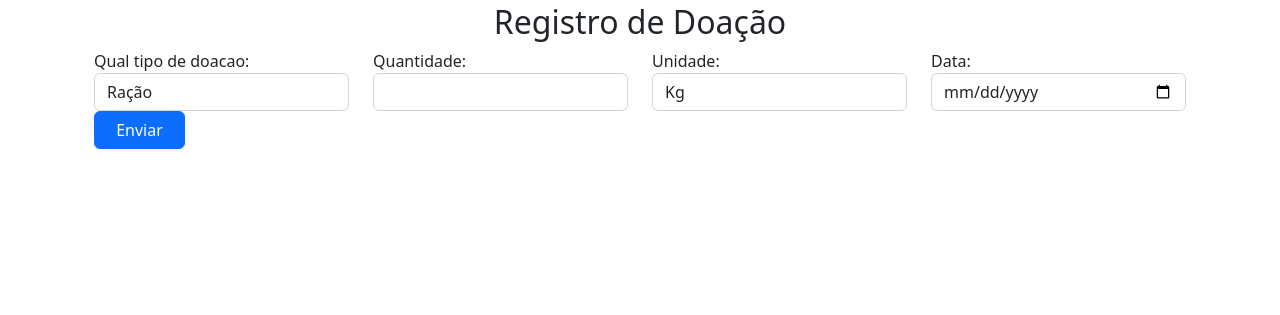
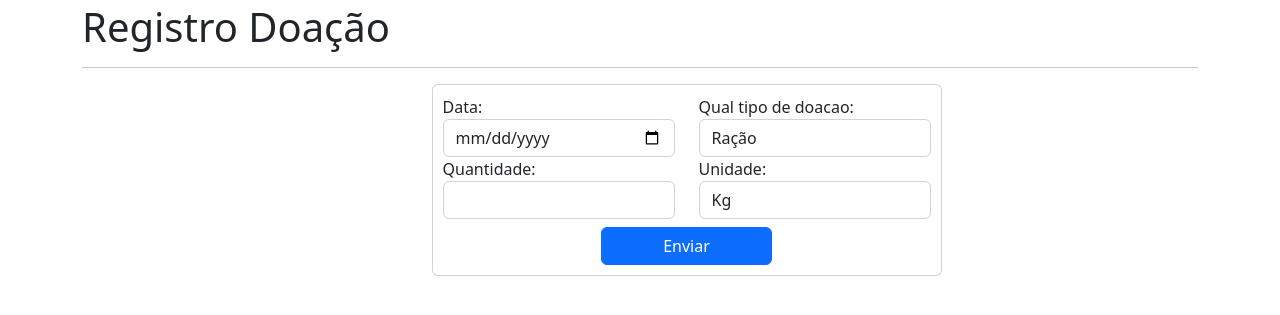
Before and after one commit to tomasfn87/adote-ou-apadrinhe-um-animal, a Django app: page /registro_doacao/ in a window 1280 px wide. Shown: the part 55-370 px from the top of the page. Run offline with Django 4.2, Linux system fonts and the light colour scheme; the visitor is signed in with stand-in values (Sample User, id 1); data that the repository does not hold is empty; some libraries are stand-ins or nearby versions.

Commit message:
Organização front registro_doacao.html e inicio metas.html

```diff
--- a/animais/templates/animais/registro_doacao.html
+++ b/animais/templates/animais/registro_doacao.html
@@ -1,6 +1,8 @@
 {% extends 'animais/base.html' %}
 {% block title %}Adote ou Apadrinhe um Animal{% endblock %}
 {% block content %}
+<h1>Registro Doação</h1>
+<hr>
  {% if not user.is_authenticated %}
     <span>Clique no botão abaixo para fazer login</span>
     <br><br>
@@ -12,27 +14,41 @@
     {{ aviso }}
 </div>
 {% endif %}
+
+<div class="container">
+  <div class="row justify-content-center">
+    <div class="col-1">
+    </div>
+    <div class="col-6">
+
         <div class="container-sm custom-margin-auto">
-        <h2 class="text-center">Registro de Doação</h2>
-        <form method="post" action="">
+         <div class = 'card justify-content-md-center'>
+             <form class = 'justify-content-md-center' method="post" action="">
             {% csrf_token %}
-            <div class="form-group">
+                <div class="form-group justify-content-md-center">
+
                         <div class="row">
+                            <div class="col-6">
+                                <label for="postdate">Data:</label>
+                                <input type="date" class="form-control" id="postdate" name="postdate">
+                            </div>
 
-                    <div class="col-md-3">
+                            <div class = col-6>
                                 <label for="tipo_doacao">Qual tipo de doacao:</label>
                                 <select class="form-control" id="tipo_doacao" name="tipo_doacao" required>
                                     <option value="Ração">Ração</option>
                                     <option value="Areia">Areia</option>
                                 </select>
                             </div>
+                        </div>
 
-                    <div class="col-md-3">
+                        <div class="row">
+                            <div class = col-6>
                                 <label for="quantidade">Quantidade:</label>
                                 <input type="number" class="form-control" id="quantidade" name="quantidade" required>
                             </div>
 
-                    <div class="col-md-3">
+                            <div class = col-6>
                                 <label for="unidade">Unidade:</label>
                                 <select class="form-control" id="unidade" name="unidade" required>
                                     <option value="Kg">Kg</option>
@@ -41,17 +57,26 @@
                                 </select>
                         </div>
 
-                    <div class="form-group col-md-3">
-                        <label for="postdate">Data:</label>
-                        <input type="date" class="form-control" id="postdate" name="postdate">
+
+
+            </div>
+                    <div class="row justify-content-md-center">
+                        <button type="submit" class="btn btn-primary col col-md-4 mt-2">Enviar</button>
+
+                    </div>
+
+
+        </form>
+             </div>
     </div>
 
     </div>
+    <div class="col-1">
+    </div>
+  </div>
 </div>
 
-                    <button type="submit" class="btn btn-primary col-md-1">Enviar</button>
-        </form>
-    </div>
+
 
     {% if doacoes %}
 
--- a/animais/urls.py
+++ b/animais/urls.py
@@ -12,4 +12,5 @@ urlpatterns = [
     path("logout/", views.logout_admin , name="logout_admin"),
     path("registro_doacao/", views.registro_doacao , name="registro_doacao"),
     path("delete_doacao/<int:doacao_id>", views.delete_doacao , name="delete_doacao"),
+    path("metas/", views.metas , name="metas"),
 ]
--- a/animais/views.py
+++ b/animais/views.py
@@ -161,3 +161,6 @@ def delete_doacao(request, doacao_id):
     if request.method == 'POST':
         doacao.delete()
     return redirect('animais:registro_doacao')
+
+def metas(request):
+    return render(request, 'animais/metas.html')
```
Also changed, not shown: animais/templates/animais/metas.html (added, +26 -0 lines). Lines whose indentation alone changed are shown as unchanged.
